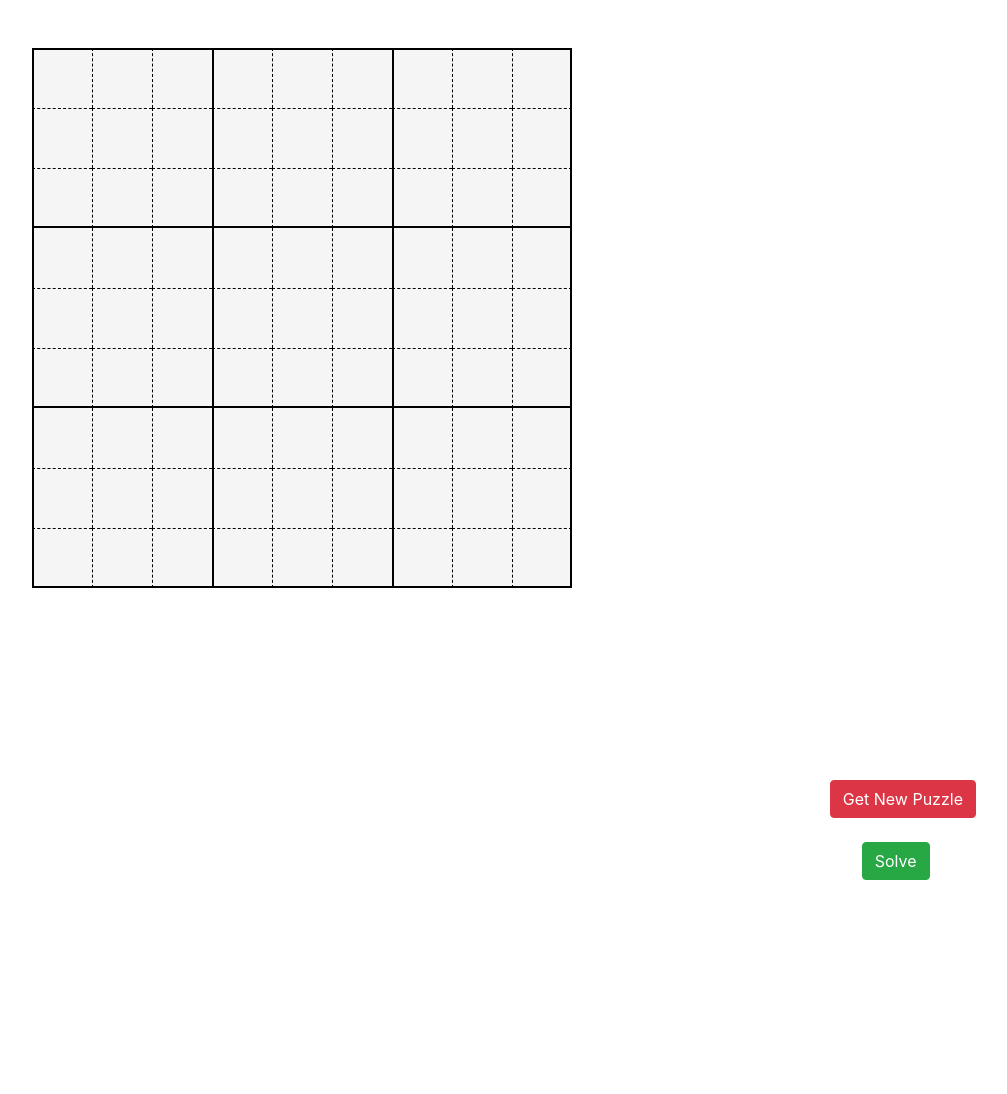
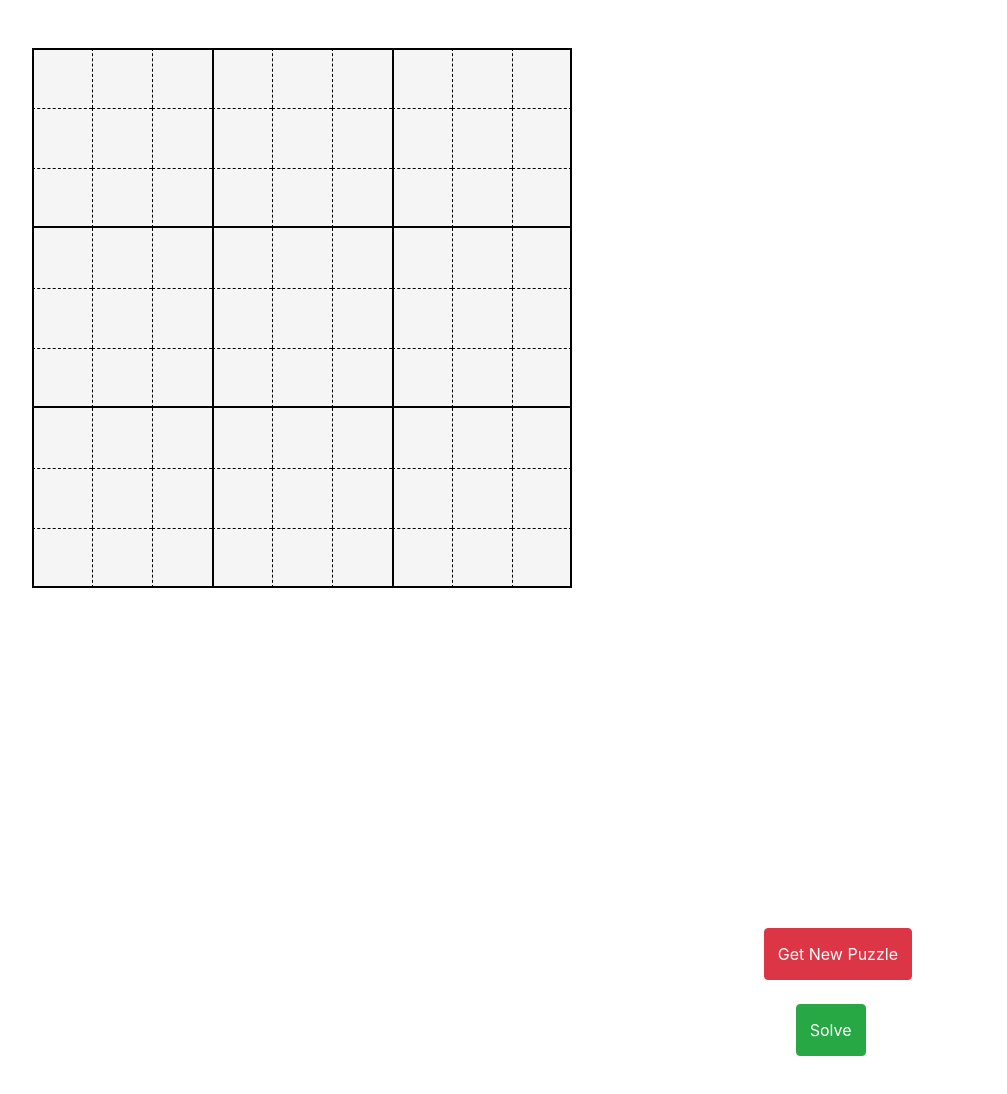
Before and after one commit to Sriramkk123/Sudoku9-9, a website: page index.html in a window 1280 px wide. Shown: the top 1094 px of the page, without its empty margins (128-1135 px from the left). Before the commit the page ends 1072 px from the top, so only its background shows below. Drawn offline with nearby package versions, Linux system fonts and the light colour scheme.

```diff
--- a/script.js
+++ b/script.js
@@ -142,7 +142,6 @@
         }
     }
     return false;
-    //finish your code here
 }
 
 function solveSudoku(board) {
--- a/style.css
+++ b/style.css
@@ -17,15 +17,18 @@
     float: right;
     vertical-align: middle;
     flex-direction: column;
-    margin: 12rem 11rem;
+    margin: 15rem 15rem;
 }
 #generate-sudoku{
+    margin-top: 100px;
     display:block;
+    padding: 13px;
 }
 
 
 #solve{
     display:block;
+    padding: 13px;
     margin-left: 2rem;
 }
 
```
Also changed, not shown: package.json (added, +23 -0 lines).
